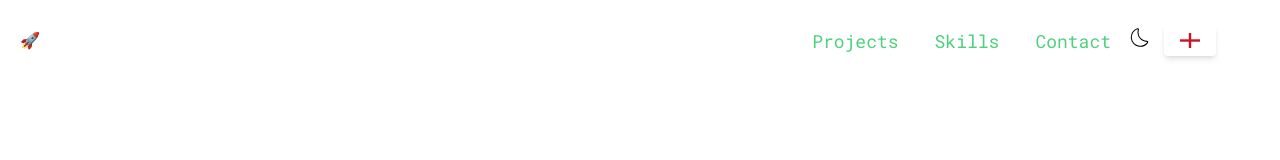
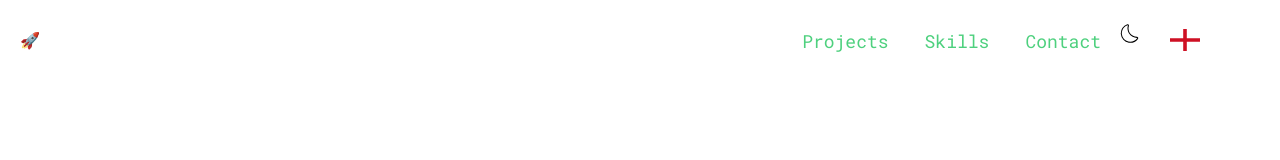
Before and after one commit to ayberkkk/me, a Next.js app: page / in a window 1280 px wide. Shown: the top 160 px of the page. Built offline with nearby package versions, Linux system fonts and the light colour scheme.

Commit message:
Update LanguageDropdown.jsx

```diff
--- a/src/components/LanguageDropdown.jsx
+++ b/src/components/LanguageDropdown.jsx
@@ -1,12 +1,11 @@
 import React, { useState } from "react";
 import Image from "next/image";
-import i18n from "@/app/i18n"; // i18n nesnesini içe aktardık
+import i18n from "@/app/i18n";
 
 const LanguageDropdown = () => {
   const [selectedLanguage, setSelectedLanguage] = useState("en");
   const [isLanguageMenuOpen, setIsLanguageMenuOpen] = useState(false);
 
-  // Dil seçeneklerini burada tanımlamamız gerekiyor
   const languageOptions = [
     {
       code: "en",
@@ -25,13 +24,13 @@ const LanguageDropdown = () => {
   const changeLanguage = (lng) => {
     i18n.changeLanguage(lng);
     setSelectedLanguage(lng);
-    setIsLanguageMenuOpen(false); // isMobileMenuOpen yerine setIsLanguageMenuOpen kullanmalısınız
+    setIsLanguageMenuOpen(false);
   };
 
   return (
     <div className="relative px-3">
       <button
-        className="py-2 px-4 rounded shadow-md"
+        className="py-2 px-4 rounded "
         onClick={toggleLanguageMenu}
       >
         <Image
@@ -40,8 +39,8 @@ const LanguageDropdown = () => {
               .flagImage
           }
           className="fill"
-          width={20}
-          height={20}
+          width={30}
+          height={30}
         />
       </button>
       {isLanguageMenuOpen && (
```
